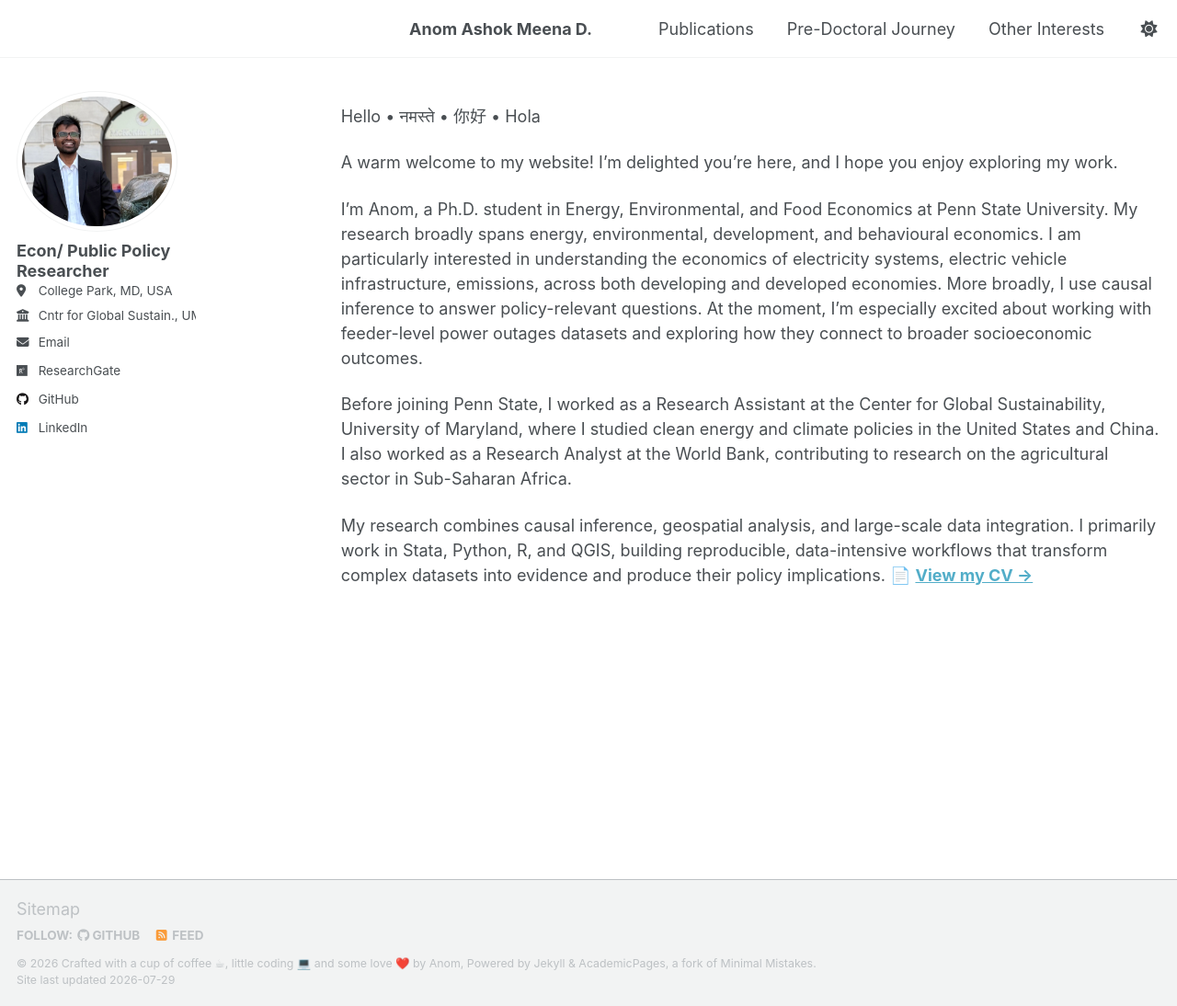
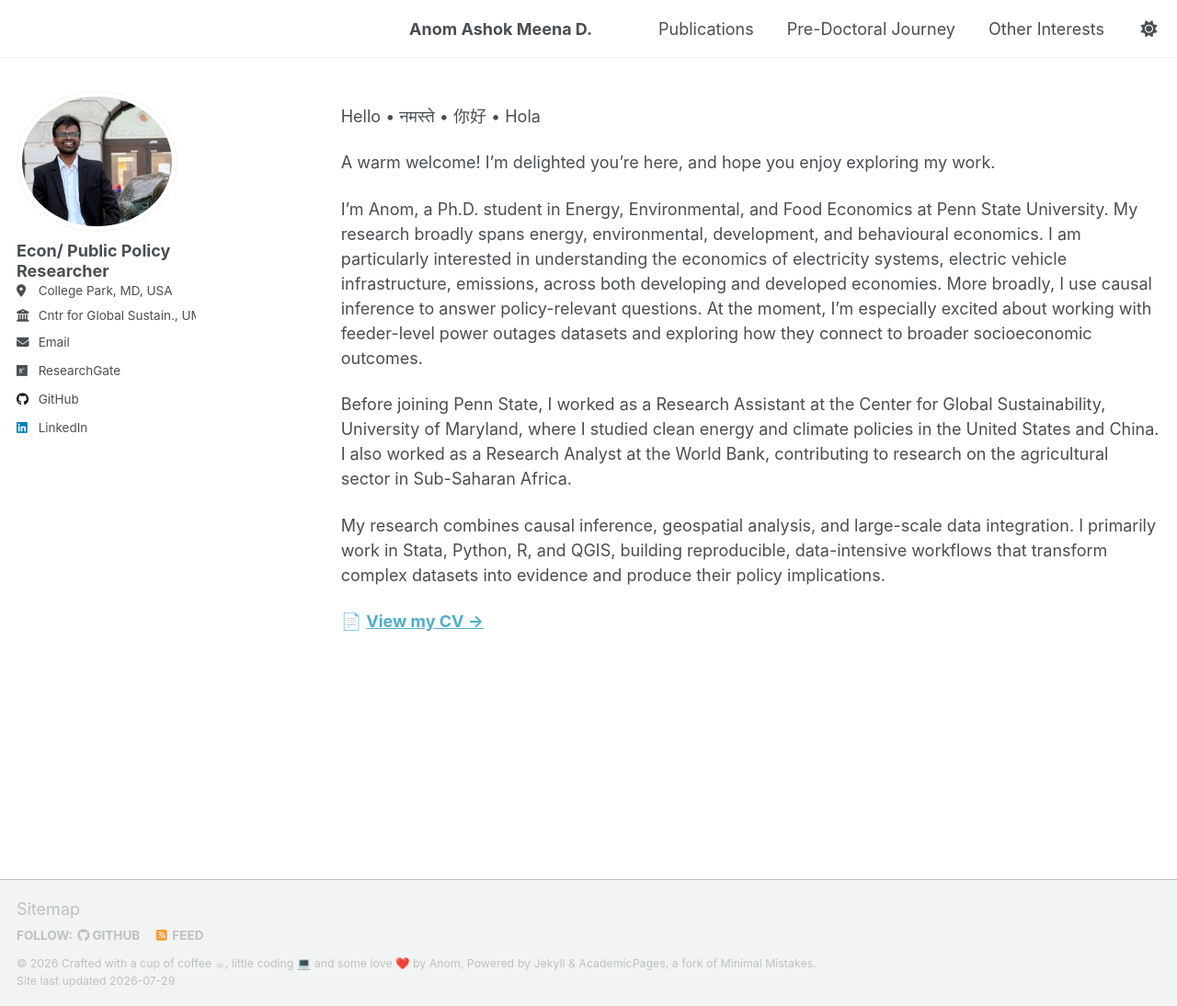
Before and after one commit to anomdule/anomdule.github.io, a Jekyll site: the page built from _pages/about.md, in a window 1280 px wide and 1094 px high. Shown: the whole window at 92% size. Built offline with Jekyll 4.4.1, drawn with Linux system fonts in a browser that asks for light colours; a script that is not in the unit is left out.

Commit message:
Update about.md

```diff
--- a/_pages/about.md
+++ b/_pages/about.md
@@ -9,11 +9,12 @@ redirect_from:
 
 Hello • नमस्ते • 你好 • Hola
 
-A warm welcome to my website! I'm delighted you're here, and I hope you enjoy exploring my work.
+A warm welcome! I'm delighted you're here, and hope you enjoy exploring my work.
 
 I'm Anom, a Ph.D. student in Energy, Environmental, and Food Economics at Penn State University. My research broadly spans energy, environmental, development, and behavioural economics. I am particularly interested in understanding the economics of electricity systems, electric vehicle infrastructure, emissions, across both developing and developed economies. More broadly, I use causal inference to answer policy-relevant questions. At the moment, I'm especially excited about working with feeder-level power outages datasets and exploring how they connect to broader socioeconomic outcomes.
 
 Before joining Penn State, I worked as a Research Assistant at the Center for Global Sustainability, University of Maryland, where I studied clean energy and climate policies in the United States and China. I also worked as a Research Analyst at the World Bank, contributing to research on the agricultural sector in Sub-Saharan Africa.
 
 My research combines causal inference, geospatial analysis, and large-scale data integration. I primarily work in Stata, Python, R, and QGIS, building reproducible, data-intensive workflows that transform complex datasets into evidence and produce their policy implications.
+
 📄 [**View my CV →**](/files/Anom_AMD_CV_3.pdf){:target="_blank"}
```
